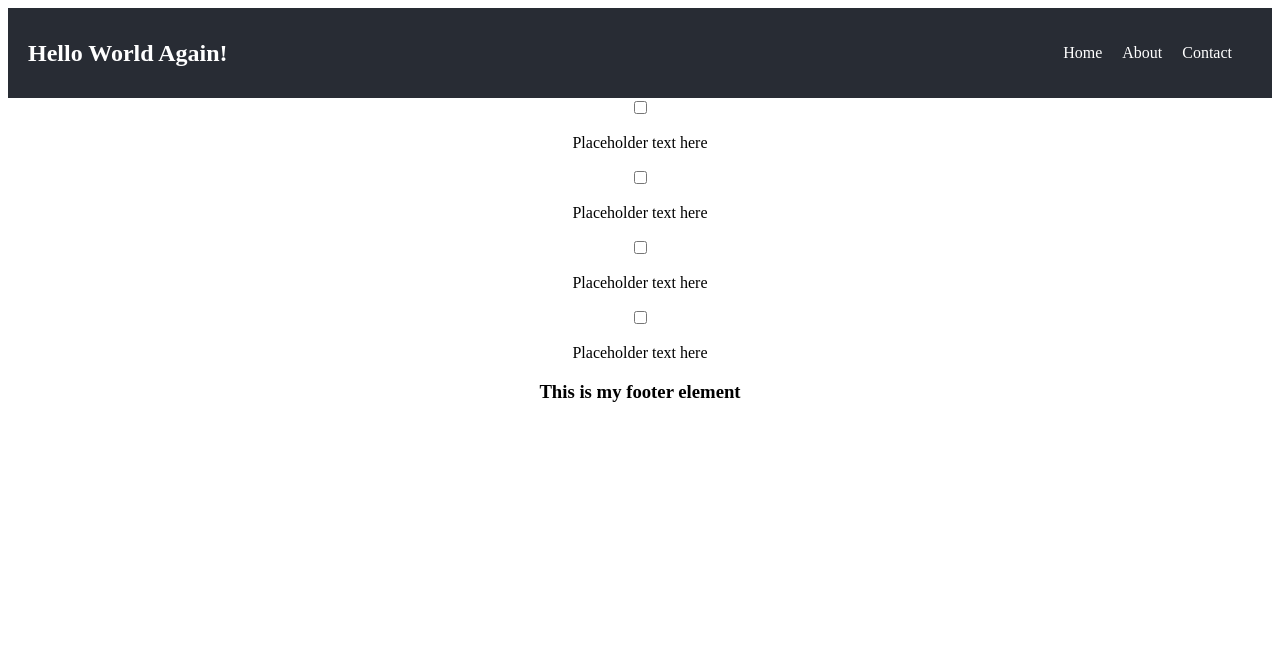
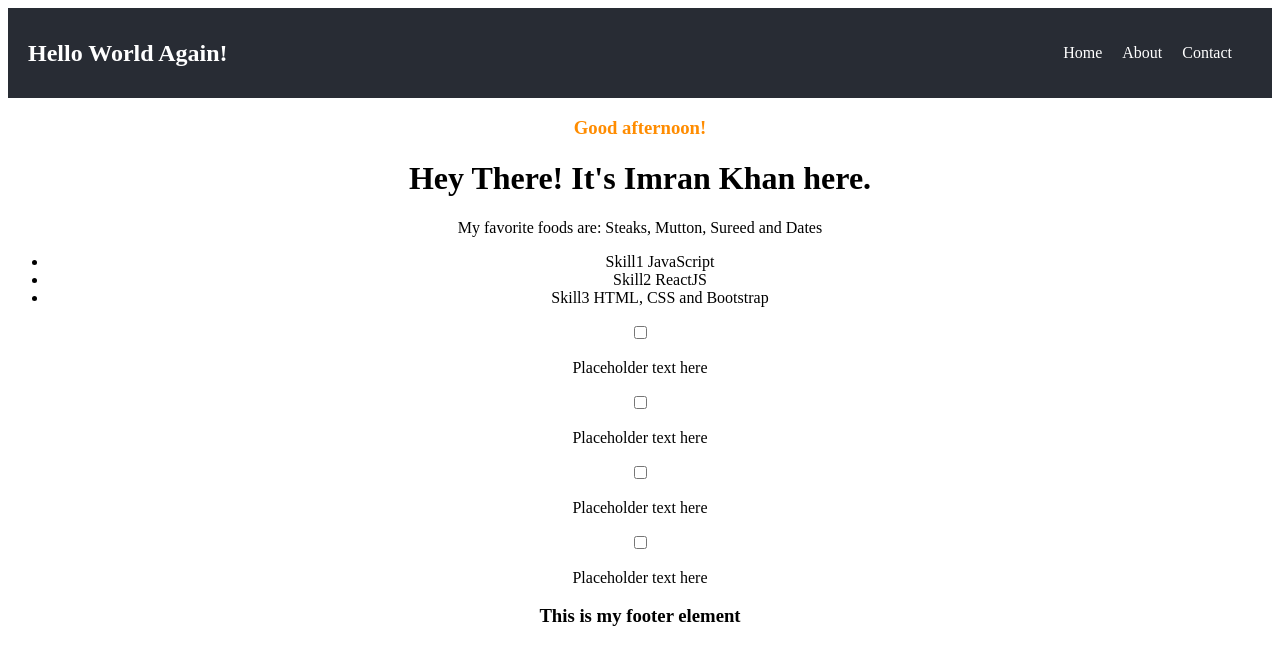
Before and after one commit to Mike111222/my-react-app, a React (Create React App) app: page / in a window 1280 px wide. Shown: the top 664 px of the page. Built offline with nearby package versions, Linux system fonts and the light colour scheme.

Commit message:
Update MainContent

```diff
--- a/src/components/MainContent.js
+++ b/src/components/MainContent.js
@@ -1,8 +1,22 @@
 import React from "react";
+import MyInfo from  "./MyInfo"
 
 function MainContent() {
+    const date = new Date();
+    const hours = date.getHours();
+    let timeOfDay;
+
+    if (hours < 12) {
+        timeOfDay = "morning";
+    } else if (hours >= 12 && hours < 17) {
+        timeOfDay = "afternoon";
+    } else {
+        timeOfDay = "night";
+    }
     return (
         <main>
+            <h3 style= {{color: "#FF8C00"}}>Good { timeOfDay }! </h3>
+            <MyInfo />
             <input type="checkbox" />
             <p>Placeholder text here</p>
             <input type="checkbox" />
--- a/src/components/MyInfo.js
+++ b/src/components/MyInfo.js
@@ -6,9 +6,9 @@ function MyInfo() {
           <h1>Hey There! It's Imran Khan here.</h1>
           <p>My favorite foods are: Steaks, Mutton, Sureed and Dates</p>
           <ul>
-            <li>1</li>
-            <li>2</li>
-            <li>3</li>
+            <li>Skill1 JavaScript</li>
+            <li>Skill2 ReactJS</li>
+            <li>Skill3 HTML, CSS and Bootstrap</li>
           </ul>
       </div>
     )
```
